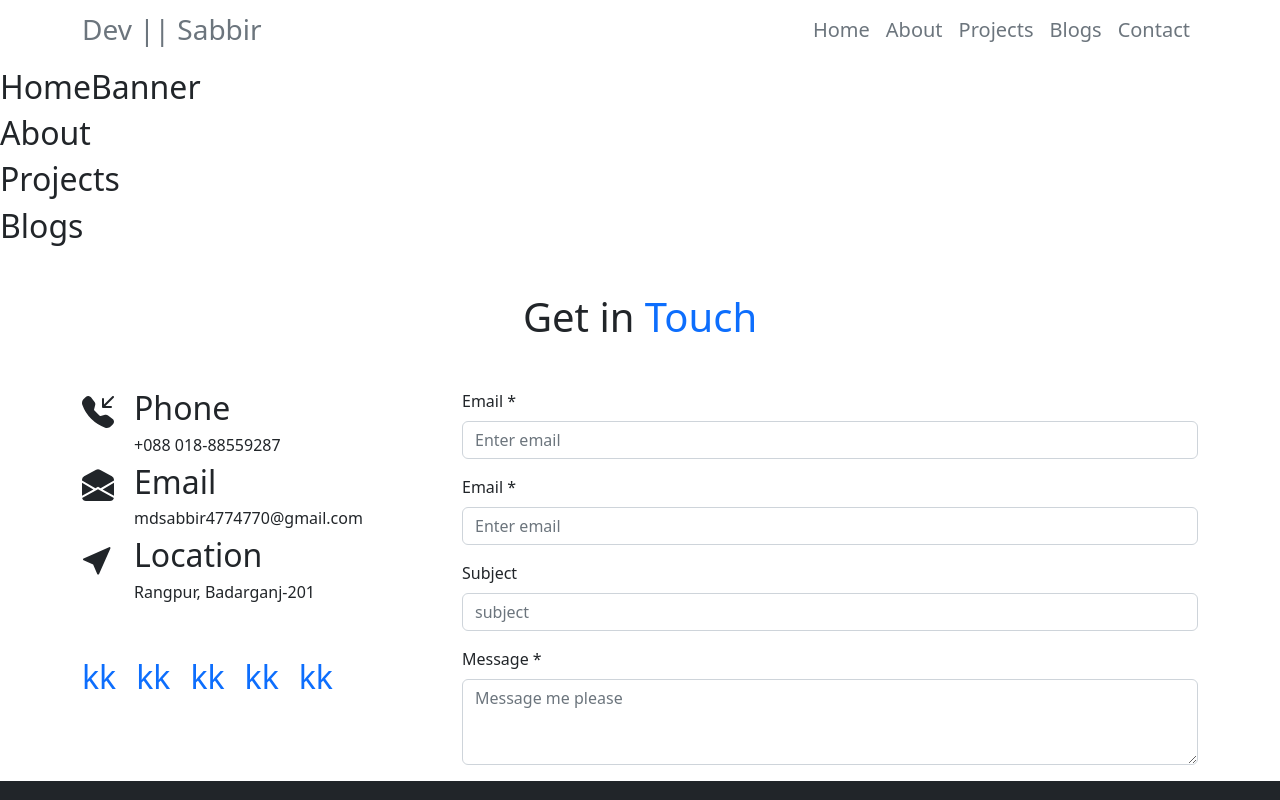
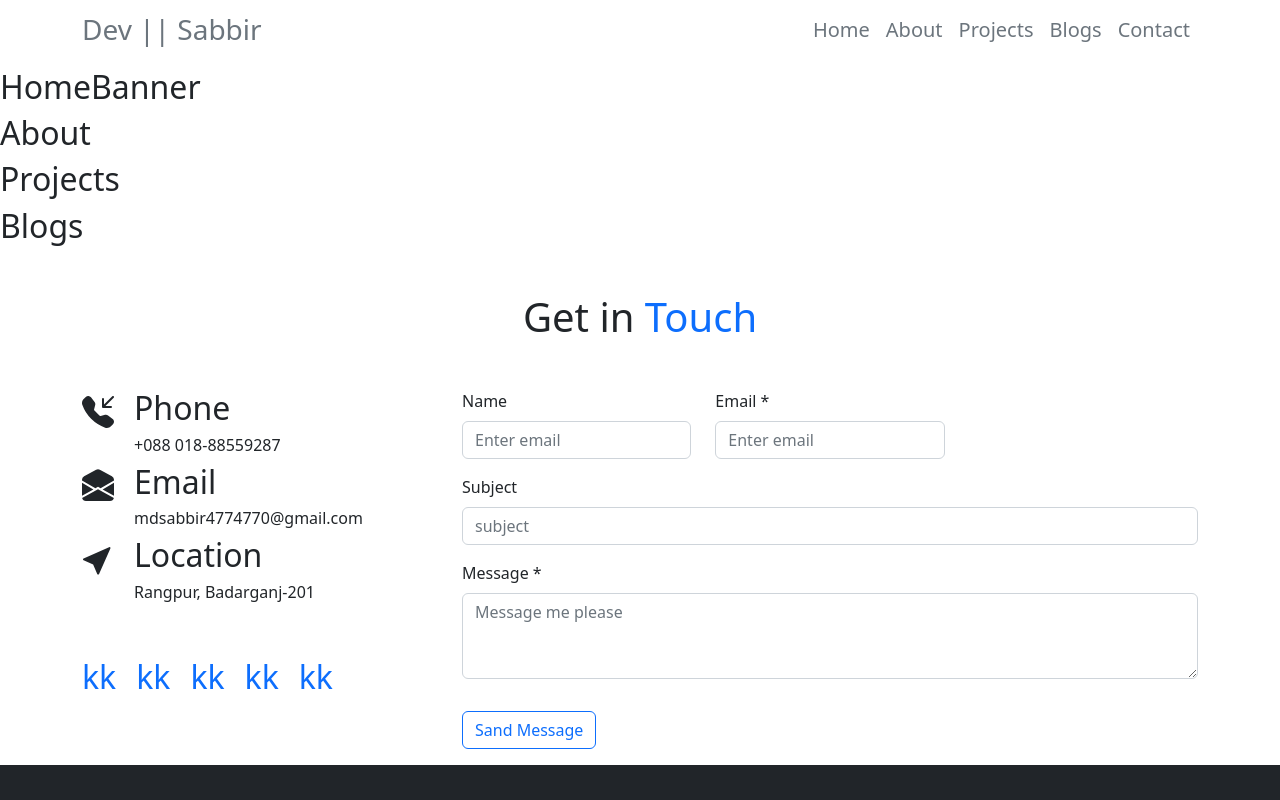
Before and after one commit to sabbirhossaindev/dev-sabbir, a React (Create React App) app: page / in a window 1280 px wide. Shown: the top 800 px of the page. Built offline with nearby package versions, Linux system fonts and the light colour scheme.

Commit message:
some added

```diff
--- a/src/Pages/Home/Contact/Contact.js
+++ b/src/Pages/Home/Contact/Contact.js
@@ -3,6 +3,7 @@ import { Col, Container, Row } from 'react-bootstrap';
 import './Contact.css';
 import { BsFillTelephoneInboundFill, BsFillEnvelopeOpenFill, BsCursorFill } from "react-icons/bs";
 import Form from 'react-bootstrap/Form';
+import Button from 'react-bootstrap/Button';
 
 
 const Contact = () => {
@@ -50,19 +51,23 @@ const Contact = () => {
                             <h2><a href="#kkk">kk</a></h2>
                         </div>
                     </Col>
+
                     <Col md='8'>
                     <Form>
-                        <div className='name-email'>
-                            <Form.Group className="mb-3" controlId="formBasicEmail">
-                                <Form.Label>Email *</Form.Label>
-                                <Form.Control type="email" placeholder="Enter email" required/>
-                            </Form.Group>
-
-                            <Form.Group className="mb-3" controlId="formBasicEmail">
-                                <Form.Label>Email *</Form.Label>
-                                <Form.Control type="email" placeholder="Enter email" required/>
-                            </Form.Group>
-                        </div>
+                        <Row>
+                            <Col md="4">
+                                <Form.Group className="mb-3" controlId="formBasicEmail">
+                                    <Form.Label>Name</Form.Label>
+                                    <Form.Control type="Name" placeholder="Enter email" required/>
+                                </Form.Group>
+                            </Col>
+                            <Col md="4">
+                                <Form.Group className="mb-3" controlId="formBasicEmail">
+                                    <Form.Label>Email *</Form.Label>
+                                    <Form.Control type="email" placeholder="Enter email" required/>
+                                </Form.Group>
+                            </Col>
+                        </Row>
 
                         <Form.Group className="mb-3" controlId="exampleForm.ControlInput1">
                             <Form.Label>Subject</Form.Label>
@@ -72,6 +77,8 @@ const Contact = () => {
                             <Form.Label>Message *</Form.Label>
                             <Form.Control as="textarea" rows={3} placeholder="Message me please" required/>
                         </Form.Group>
+
+                        <Button variant="outline-primary" className='my-3'>Sand Message</Button>{' '}
                         </Form>
                     </Col>
                 </Row>
```
